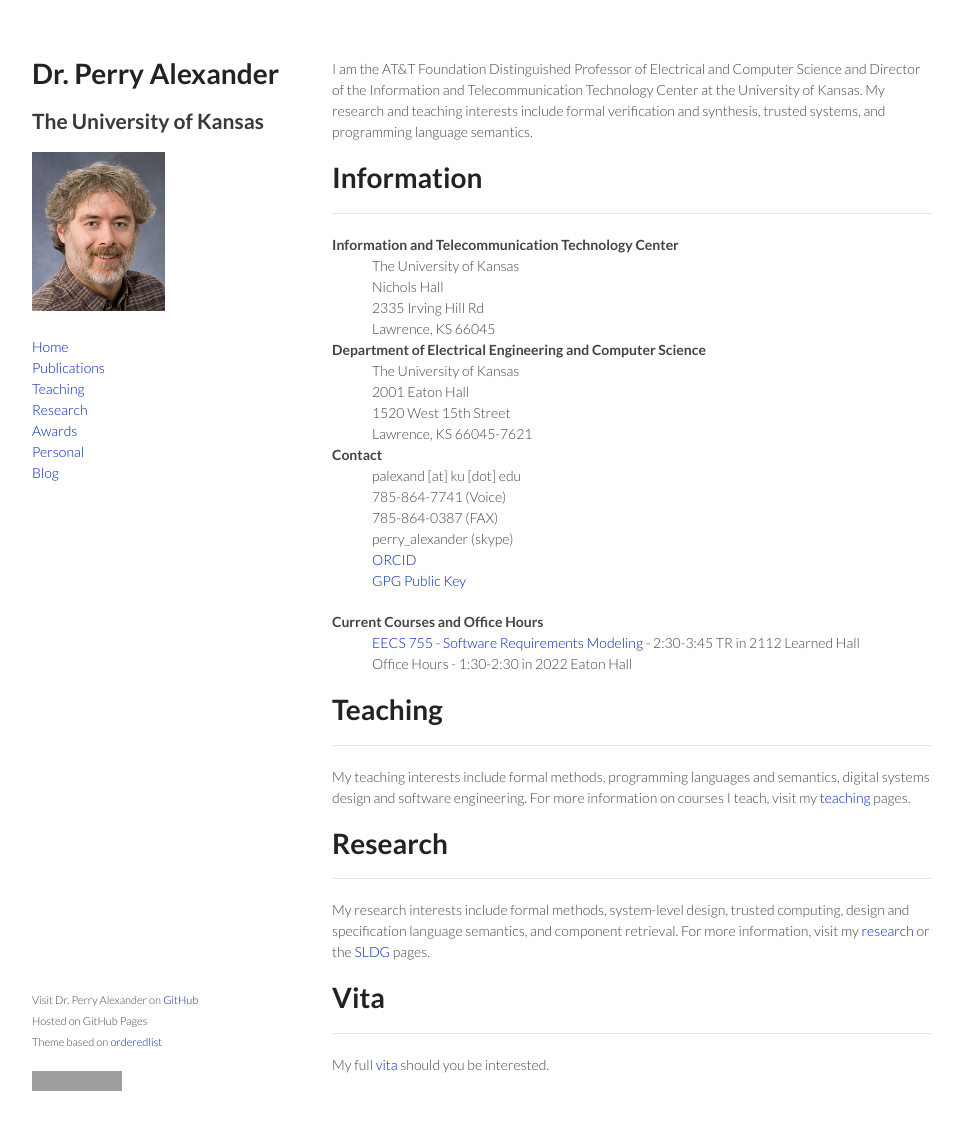
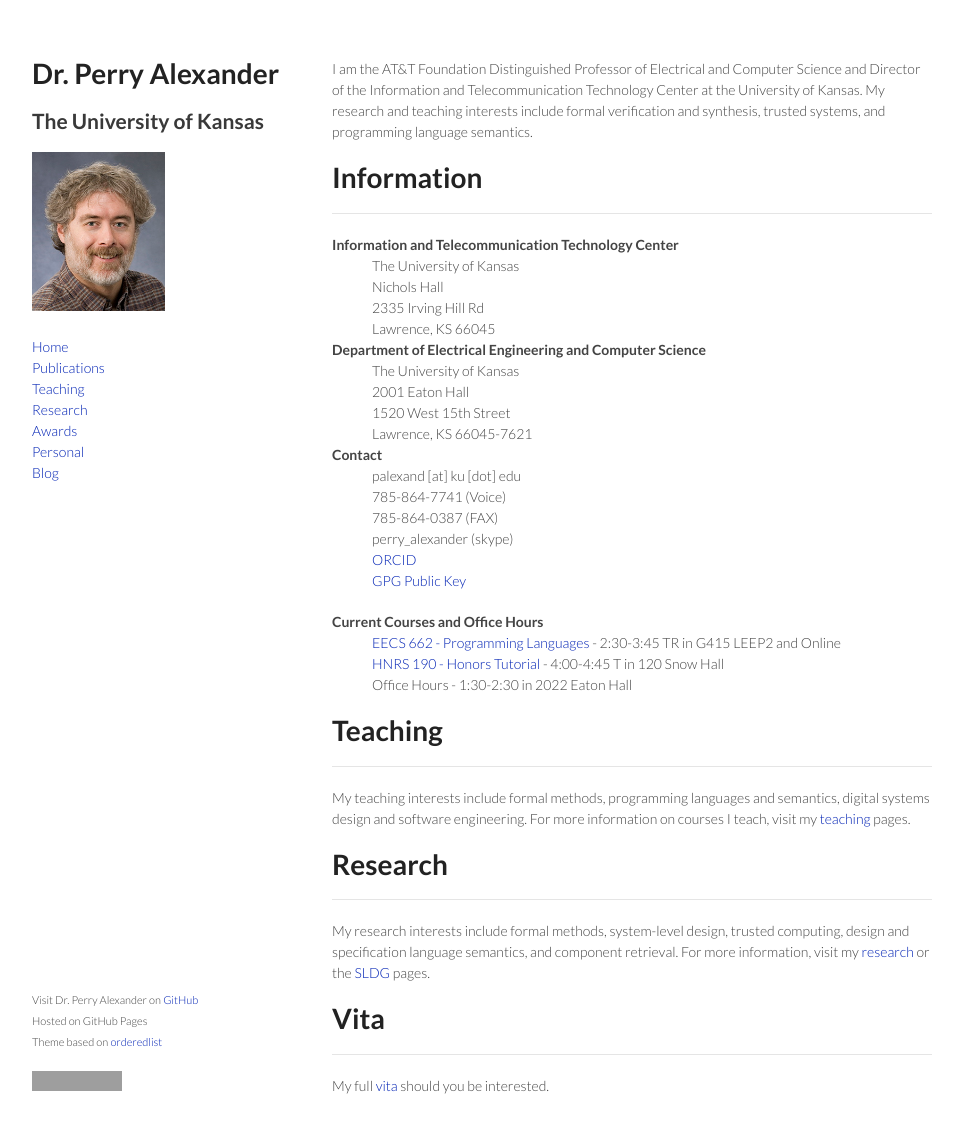
Before and after one commit to palexand/palexand.github.io, a Jekyll site: the page built from index.md, in a window 1280 px wide and 1166 px high. Shown: the top 1133 px of the window, without its empty margins (158-1121 px from the left). Built offline with Jekyll 4.4.1, drawn with Linux system fonts in a browser that asks for light colours; grey boxes are pictures that could not be loaded.

Commit message:
updating classes for fall 2020

```diff
--- a/_data/teaching.yml
+++ b/_data/teaching.yml
@@ -9,6 +9,8 @@
   github: palexand
   repo: eecs662
   description: This course is an undergraduate introduction to programming language concepts. It is taught by implementing a collection of interpreters that implement language features. Specific topics include structuring an interpreter, abstract syntax, early and late binding, laziness and strictness, function definition and application, static an dynamic scoping, and techniques for implementing these features.
+  when: 2:30-3:45 TR
+  where: G415 LEEP2 and Online
 
 - name: EECS 742 - Static Analysis
   github: palexand
@@ -24,8 +26,6 @@
   github: palexand
   repo: eecs755
   description: Software Requirements Modeling is an advanced introduction to modern techniques for specification, verification and implementation of software systems. Topics covered are equally useful for hardware and software verification. We will learn to write formal specifications, refine specifications and verify that implementations meet their requirements. Specific topics include axiomatic specification, invariants, algebraic types and induction, constructive specification, assume-guarantees style specification, safety and liveness, and natural deduction. Currently we use the Coq verification tool, but techniques learned apply equally well to other verification systems.
-  when: 2:30-3:45 TR
-  where: 2112 Learned Hall
 
 - name: EECS 843 - Programming Language Foundations II
   github: palexand
@@ -41,3 +41,5 @@
   github: palexand
   repo: hnrs190
   description: The Freshman Honors Tutorial is a one hour class introducing freshman honors program students to research and KU.  My section looks at the early days of computing focusing on how computing came to be and why.  We look at work by the major early computing scholars and put their work in the context of World War II.  We also look a that the limitations of computing and what we know about what can and cannot be computed mechanically
+  when: 4:00-4:45 T
+  where: 120 Snow Hall
```
